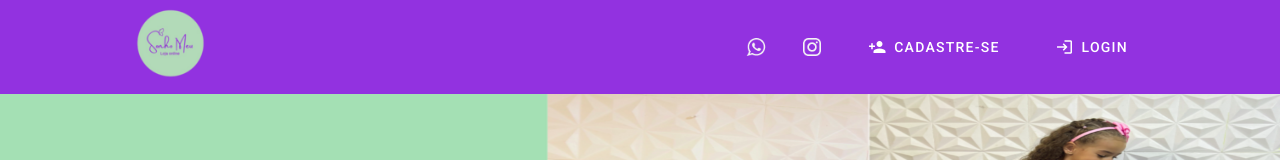
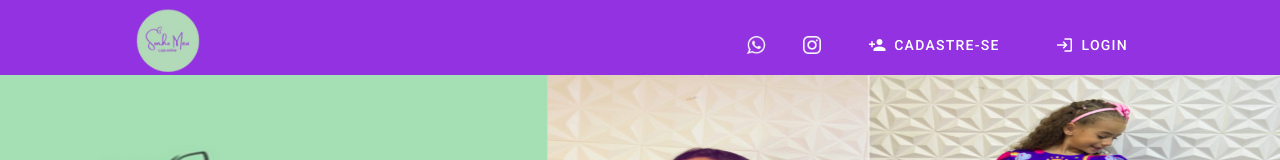
Before and after one commit to iuri-petrola/nodejs-sonhomeu-front-angular, an Angular app: page / in a window 1280 px wide. Shown: the top 160 px of the page. Built offline with nearby package versions, Linux system fonts and the light colour scheme; no server answers.

Commit message:
ajuste logo header

```diff
--- a/src/app/shared/header/header.component.scss
+++ b/src/app/shared/header/header.component.scss
@@ -15,11 +15,11 @@
     flex-wrap: wrap;
     align-items: center;
     justify-content: space-between;
-    min-height: 85px;
-    height: auto;
+    min-height: 75px;
+    //height: auto;
 
     .logo {
-      height: 85px;
+      height: 80px;
       width: auto;
       max-height: none;
       max-width: none;
```
